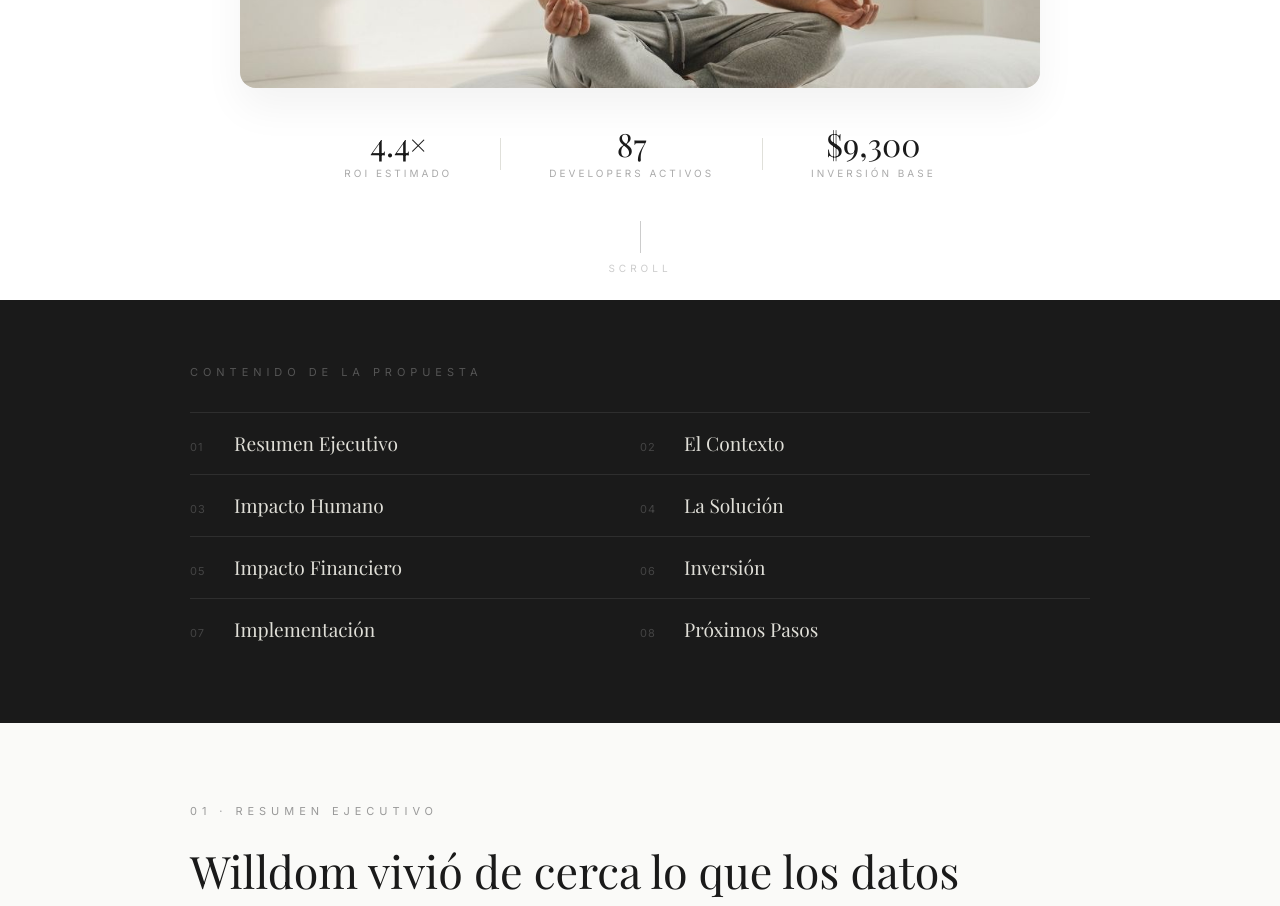
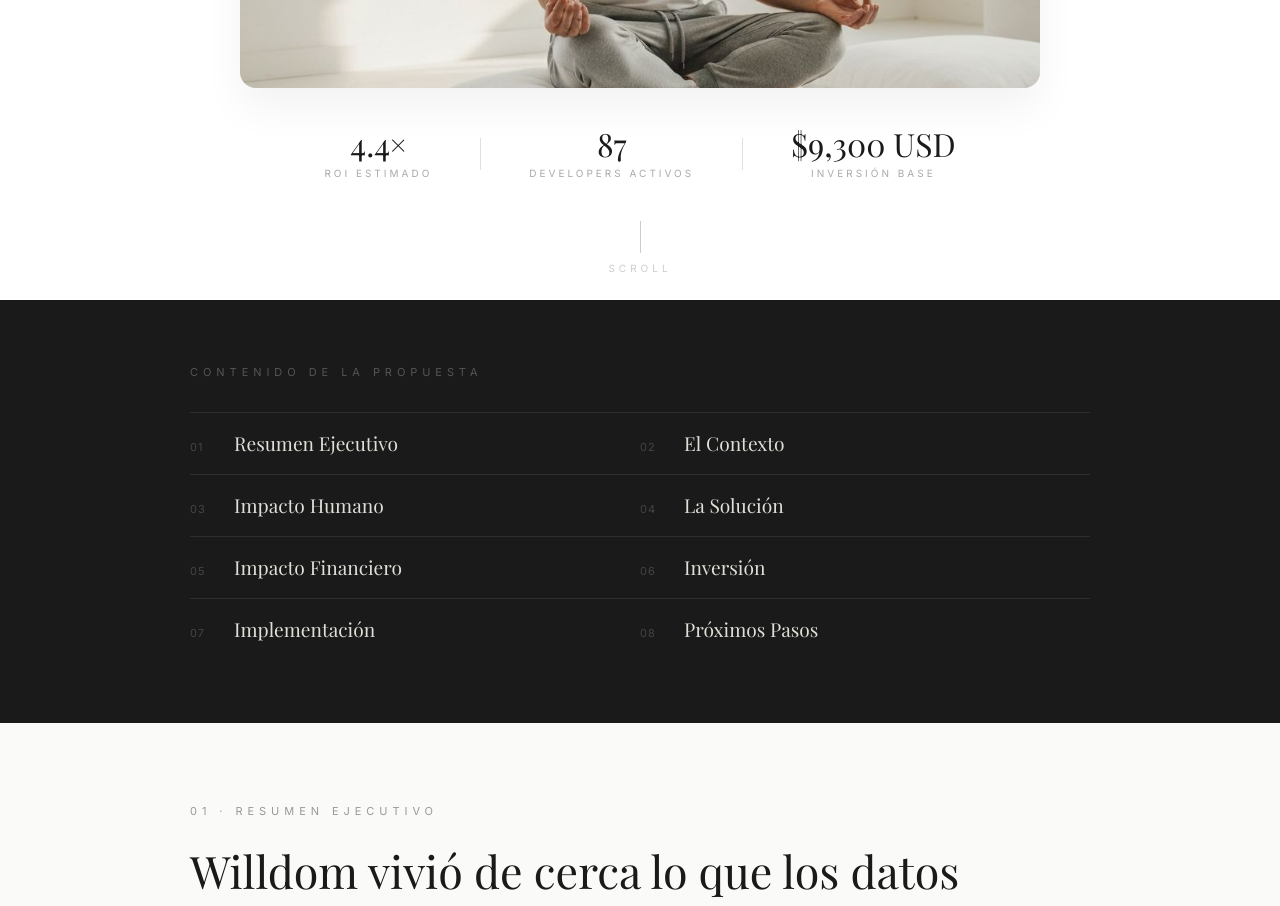
Before and after one commit to oscarxavieryoga-lang/v0-aura-proposal-website, a Next.js app: page / in a window 1280 px wide. Shown: the part 880-1786 px from the top of the page. Built offline with nearby package versions, Linux system fonts and the light colour scheme; a web font is replaced by a local one.

Commit message:
Update page.tsx

```diff
--- a/app/page.tsx
+++ b/app/page.tsx
@@ -202,7 +202,7 @@ export default function Page() {
               {[
                 { val: "4.4×",   label: "ROI estimado" },
                 { val: "87",     label: "Developers activos" },
-                { val: "$9,300", label: "Inversión base" },
+                { val: "$9,300 USD", label: "Inversión base" },
               ].map((m, i, arr) => (
                 <React.Fragment key={m.label}>
                   <div style={{ textAlign: "center" }}>
```
